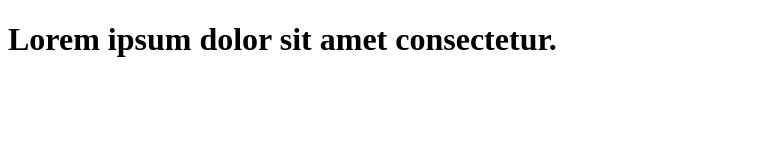
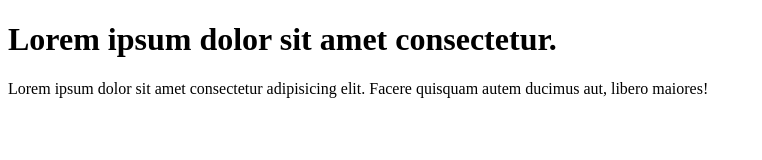
Before and after one commit to Pramod-Kumar79/learn-git, a plain HTML site: page index.html in a window 1280 px wide. Shown: the whole page, without its empty margins (0-762 px from the left). Drawn offline with Linux system fonts and the light colour scheme.

Commit message:
update index file

```diff
--- a/index.html
+++ b/index.html
@@ -7,5 +7,6 @@
 </head>
 <body>
     <h1>Lorem ipsum dolor sit amet consectetur.</h1>
+    <p>Lorem ipsum dolor sit amet consectetur adipisicing elit. Facere quisquam autem ducimus aut, libero maiores!</p>
 </body>
 </html>
```
